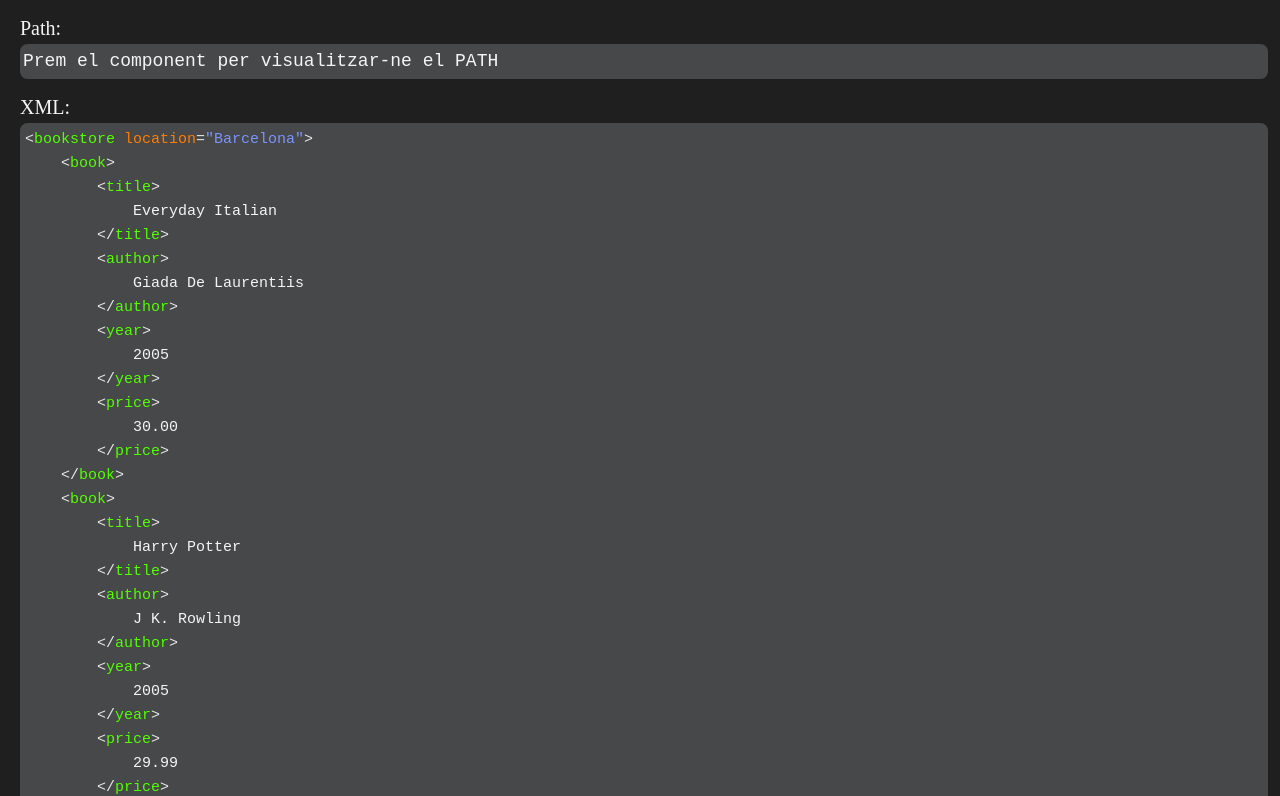
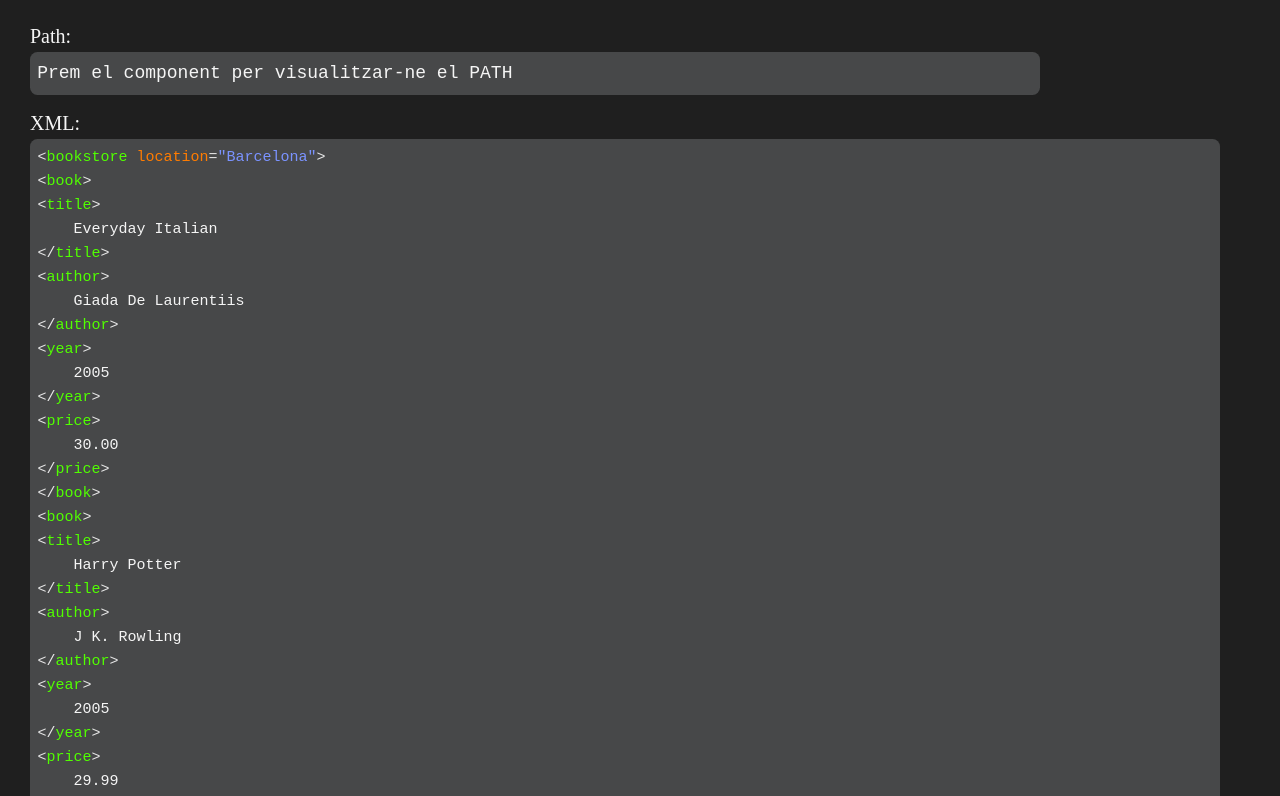
Before and after one commit to prambla/vue-xml-picker, a Vue app: page / in a window 1280 px wide. Shown: the top 796 px of the page. Built offline with nearby package versions, Linux system fonts and the light colour scheme.

Commit message:
Improved CSS and style

```diff
--- a/src/App.vue
+++ b/src/App.vue
@@ -35,7 +35,8 @@ export default {
     font-size: 18px;
     border-color: darkgrey;
     border-radius: 2mm;
-    padding: 3px;
+    padding: 0.4em;
+    margin-right: 10em;
     background-color: rgb(71, 72, 73);
 }
 .simbols {
--- a/src/assets/main.css
+++ b/src/assets/main.css
@@ -2,9 +2,10 @@
 
 #app {
   max-width: 1280px;
-  margin: 7px;
-  margin-left: 15px;
-  padding: 5px;
+  margin: 1em;
+  margin-top: 0.3em;
+  margin-right: 3em;
+  padding: 1em;
 
   font-weight: normal;
 }
--- a/src/components/XMLAttributes.vue
+++ b/src/components/XMLAttributes.vue
@@ -37,9 +37,11 @@ export default {
 <style scoped>
 .att-name {
     color: rgb(255, 124, 1);
+    cursor: pointer;
 }
 .att-value {
     color: rgb(123, 147, 255);
+    cursor: pointer;
 }
 
 </style>
--- a/src/components/XMLPicker.vue
+++ b/src/components/XMLPicker.vue
@@ -15,7 +15,6 @@ export default {
     data() {
         return {
             xmlDoc: XMLDocument,
-            lvl: 0,
             rootName: ''
         }
     },
@@ -34,14 +33,14 @@ export default {
 <template>
     <div id="xml-display">
         <span class="titles">XML: </span>
-        <XMLComponent class="xml-display" @click="receivePath" :node="xmlDoc.firstChild" :name="rootName" :level="lvl"></XMLComponent>
+        <pre><XMLComponent class="xml-display" @click="receivePath" :node="xmlDoc.firstChild" :name="rootName" :selectedPath="path"></XMLComponent></pre>
     </div>
 </template>
 
 <style scoped>
 .xml-display {
     border-radius: 2mm;
-    padding: 5px;
+    padding: 0.5em;
     border-color: darkgray;
     background-color: rgb(71, 72, 73);
 }
```
